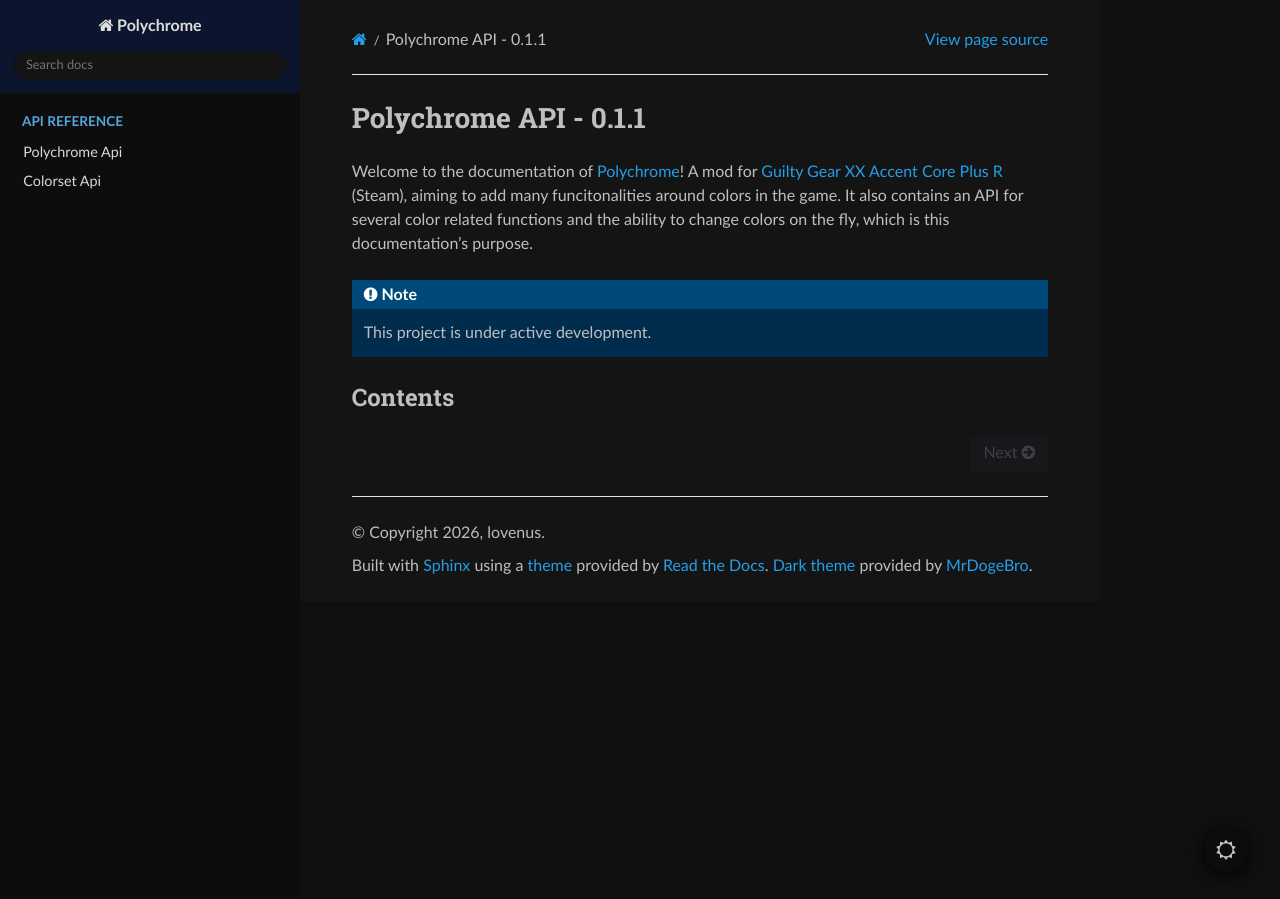
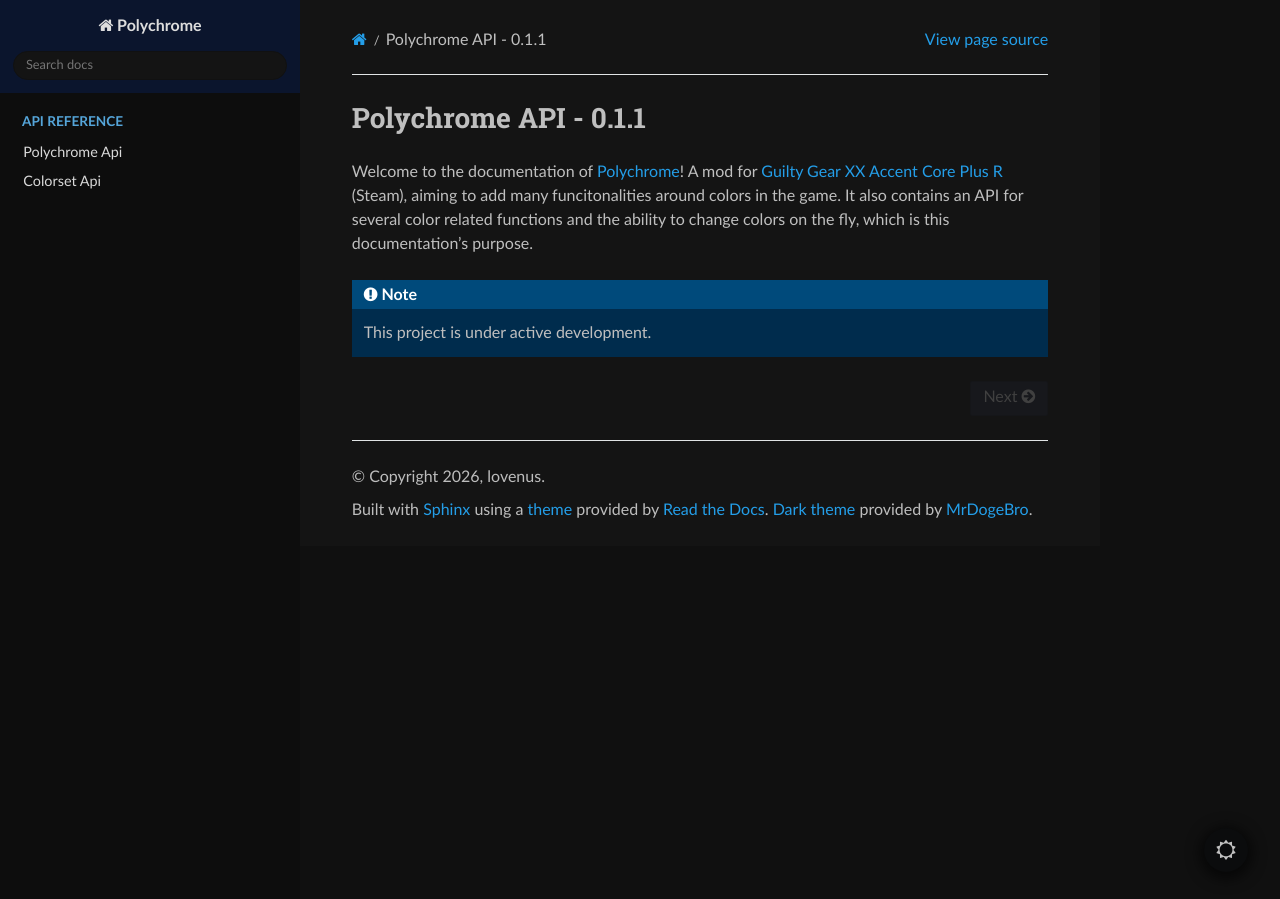
Before and after one commit to MoonSquaredd/Polychrome, a Sphinx documentation site: the page built from docs/index.rst, in a window 1280 px wide. Built offline with Sphinx 7.4.7 and the Read the Docs theme 3.1.0, drawn with Linux system fonts in a browser that asks for light colours.

Commit message:
docs part 12

```diff
--- a/docs/api/api_colorset.rst
+++ b/docs/api/api_colorset.rst
@@ -12,7 +12,7 @@
 
 .. tabs::
 
-	.. code-tab:: c
+	.. code-block:: c
 
 		static const Polychrome_Api* _polychromeApi;
 
--- a/docs/index.rst
+++ b/docs/index.rst
@@ -9,9 +9,6 @@
 
    This project is under active development.
 
-Contents
---------
-
 .. toctree::
 	:maxdepth: 1
 	:caption: Api reference
```
